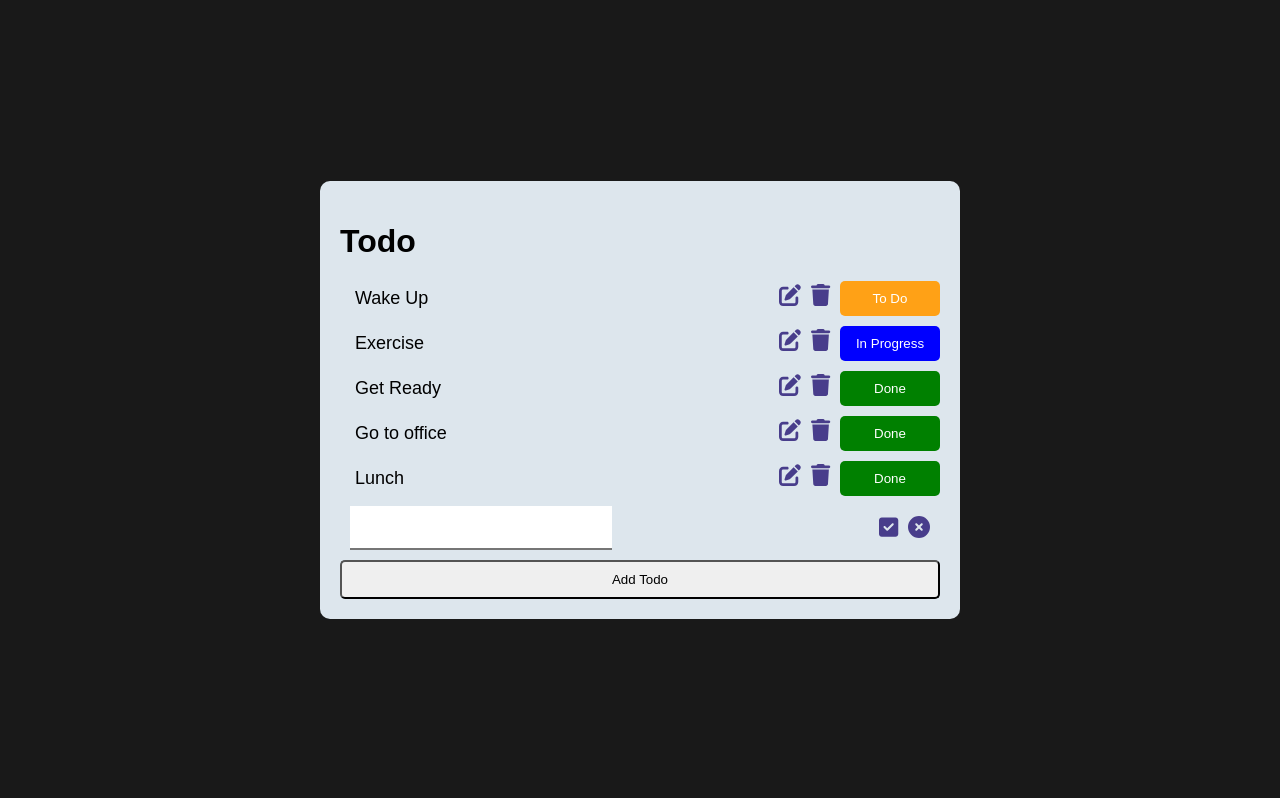
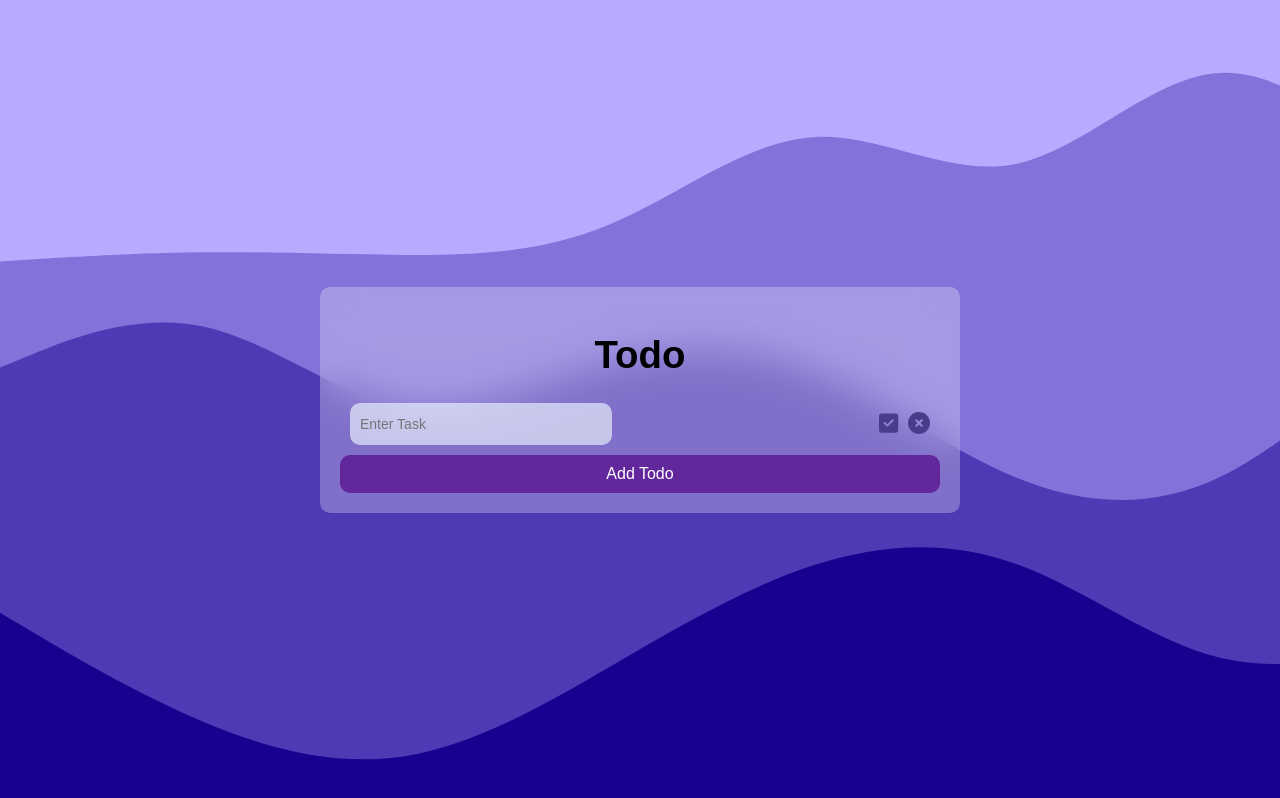
Before and after one commit to Sunscar-Sony/To-Do-WebApp, a React (Create React App) app: page / in a window 1280 px wide. Both pictures are taken after a click on the button "Add Todo". Built offline with nearby package versions, Linux system fonts and the light colour scheme.

Commit message:
Bugs Fixed.

```diff
--- a/src/App.css
+++ b/src/App.css
@@ -1,38 +1,5 @@
-.App {
+.header{
   text-align: center;
+  font-size: 2.4rem;
+  font-weight: 550;
 }
-
-.App-logo {
-  height: 40vmin;
-  pointer-events: none;
-}
-
-@media (prefers-reduced-motion: no-preference) {
-  .App-logo {
-    animation: App-logo-spin infinite 20s linear;
-  }
-}
-
-.App-header {
-  background-color: #282c34;
-  min-height: 100vh;
-  display: flex;
-  flex-direction: column;
-  align-items: center;
-  justify-content: center;
-  font-size: calc(10px + 2vmin);
-  color: white;
-}
-
-.App-link {
-  color: #61dafb;
-}
-
-@keyframes App-logo-spin {
-  from {
-    transform: rotate(0deg);
-  }
-  to {
-    transform: rotate(360deg);
-  }
-}
--- a/src/App.js
+++ b/src/App.js
@@ -13,33 +13,10 @@ const App = () => {
     DONE: 2
   });
 
-  const TodoList = {
-    1: {
-      title: "Wake Up",
-      status: Status.TODO,
-    },
-    2: {
-      title: "Exercise",
-      status: Status.IN_PROGRESS,
-    },
-    3: {
-      title: "Get Ready",
-      status: Status.DONE,
-    },
-    4: {
-      title: "Go to office",
-      status: Status.DONE,
-    },
-    5: {
-      title: "Lunch",
-      status: Status.DONE,
-    }
-  };
-
-  const [todoList, setTodoList] = useState(TodoList);
+  const [todoList, setTodoList] = useState([]);
   const [isAddTodoEnabled, setIsAddTodoEnabled] = useState(false);
 
-  const handleAddTodoItem = (event) => {
+  const handleAddTodoItem = () => {
     setIsAddTodoEnabled(true);
   };
 
@@ -49,16 +26,16 @@ const App = () => {
 
   const handleAddTodo = (newTodoTitle) => {
     const newTodo = {
-      id: Math.max(...Object.keys(todoList)) + 1, // Generate a unique ID
+      id: todoList.length + 1, // Generate a unique ID
       title: newTodoTitle,
       status: Status.TODO, // Set default status
     };
-    setTodoList((prevTodoList) => ({ ...prevTodoList, [newTodo.id]: newTodo }));
+    setTodoList([...todoList, newTodo]);
+    setIsAddTodoEnabled(false); // Close the add todo form
   };
 
   const handleDeleteToDo = (id) => {
-    const updatedTodoList = { ...todoList };
-    delete updatedTodoList[id]; // Remove the item with the matching id
+    const updatedTodoList = todoList.filter(todo => todo.id !== id);
     setTodoList(updatedTodoList);
   }
 
@@ -66,9 +43,9 @@ const App = () => {
     <>
       <div className='container'>
         <Header></Header>
-        {/* Loop through the todoList object and populate TodoItem components */}
-        {Object.entries(todoList).map(([id, todo]) => (
-          todo.title.length > 0 && <TodoItem key={id} id={id} status={todo.status} text={todo.title} onDeleteTodo={handleDeleteToDo} />
+        {/* Loop through the todoList array and populate TodoItem components */}
+        {todoList.map((todo) => (
+          <TodoItem key={todo.id} id={todo.id} status={todo.status} text={todo.title} onDeleteTodo={handleDeleteToDo} />
         ))}
         <AddTodo isAddTodoEnabled={isAddTodoEnabled} onSaveTodo={handleAddTodo} onDiscardTodo={handleDiscardTodo}></AddTodo>
         <button className="todo-button" onClick={handleAddTodoItem}>Add Todo</button>
--- a/src/components/AddTodo.jsx
+++ b/src/components/AddTodo.jsx
@@ -28,6 +28,7 @@ const AddTodo = (props) => {
           <input
             className="todo-item-title"
             type="text"
+            placeholder='Enter Task'
             value={title}
             onChange={handleInputChange}
           />
--- a/src/style.css
+++ b/src/style.css
@@ -1,5 +1,7 @@
 body {
-    background-color: #191919;
+    background-image: url(/public/assets/wickedbackground.svg);
+    background-size: cover;
+    background-repeat: no-repeat;
     display: flex;
     align-items: center;
     justify-content: center;
@@ -10,7 +12,8 @@ body {
     width: 600px;
     padding: 20px;
     font-family: 'Poppins', sans-serif;
-    background-color: #DDE6ED;
+    background-color: #ffffff47;
+    backdrop-filter: blur(20px);
     border-radius: 10px;
 }
 
@@ -22,11 +25,15 @@ body {
 }
 
 .todo-button {
+    color: white;
+    font-size: 16px;
     width: 100%;
     padding: 10px;
-    border-radius: 5px;
+    border-radius: 10px;
     cursor: pointer;
     margin-top: 10px;
+    border: none;
+    background-color: rgb(98, 38, 157);
 }
 
 .status-todo {
@@ -76,3 +83,12 @@ body {
     outline: none;
     padding: 5px;
 }
+.todo-item input{
+    border: none;
+    border-radius: 10px;
+    background-color: rgba(240, 248, 255, 0.635);
+}
+input::placeholder {
+    font-size: 14px;
+    padding-left: 5px;
+  }
```
Also changed, not shown: public/assets/wickedbackground.svg (added).
